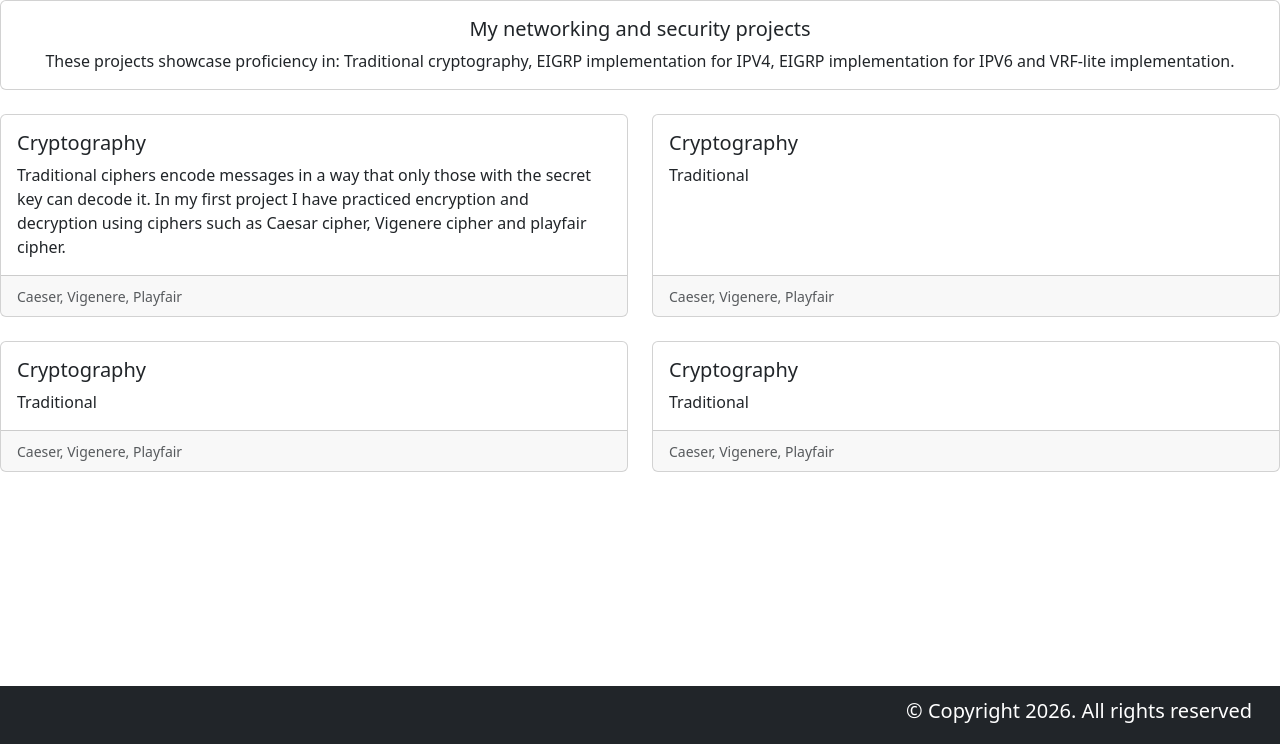
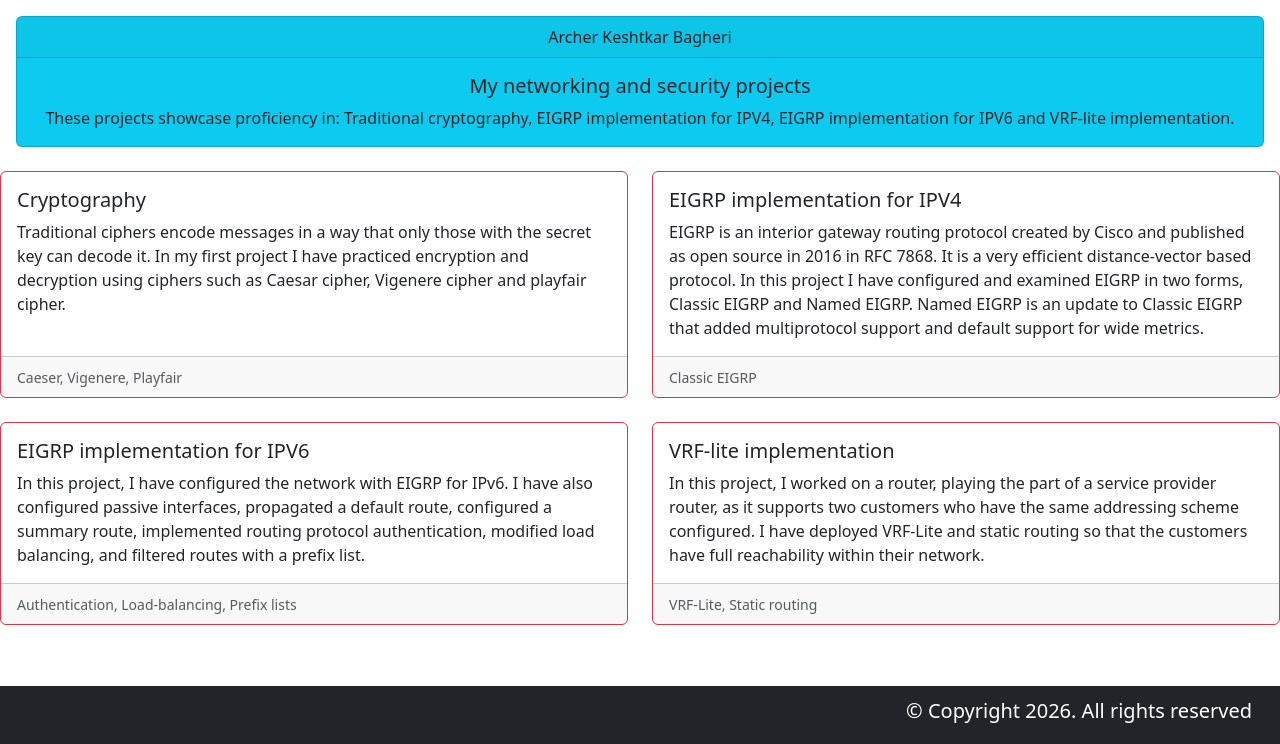
Before and after one commit to BlueJum/AssignmentII, a Node server app: page /projects in a window 1280 px wide. Shown: the part 56-800 px from the top of the page. Run offline with Node 20, Linux system fonts and the light colour scheme; some libraries are stand-ins or nearby versions.

Commit message:
Project page has 4 projects. Fixed structure.

```diff
--- a/routes/index.js
+++ b/routes/index.js
@@ -26,22 +26,22 @@ router.get('/projects', function(req, res, next) {
       description: 'Traditional ciphers encode messages in a way that only those with the secret key can decode it. In my first project I have practiced encryption and decryption using ciphers such as Caesar cipher, Vigenere cipher and playfair cipher.'
     },
     {
-      name: 'Cryptography',
-      icon: 'fa-lock',
-      tag: 'Caeser, Vigenere, Playfair',
-      description: 'Traditional'
+      name: 'EIGRP implementation for IPV4',
+      icon: 'fa-network-wired',
+      tag: 'Classic EIGRP',
+      description: 'EIGRP is an interior gateway routing protocol created by Cisco and published as open source in 2016 in RFC 7868. It is a very efficient distance-vector based protocol. In this project I have configured and examined EIGRP in two forms, Classic EIGRP and Named EIGRP. Named EIGRP is an update to Classic EIGRP that added multiprotocol support and default support for wide metrics.'
     },
     {
-      name: 'Cryptography',
-      icon: 'fa-lock',
-      tag: 'Caeser, Vigenere, Playfair',
-      description: 'Traditional'
+      name: 'EIGRP implementation for IPV6',
+      icon: 'fa-route',
+      tag: 'Authentication, Load-balancing, Prefix lists',
+      description: 'In this project, I have configured the network with EIGRP for IPv6. I have also configured passive interfaces, propagated a default route, configured a summary route, implemented routing protocol authentication, modified load balancing, and filtered routes with a prefix list.'
     },
     {
-      name: 'Cryptography',
-      icon: 'fa-lock',
-      tag: 'Caeser, Vigenere, Playfair',
-      description: 'Traditional'
+      name: 'VRF-lite implementation',
+      icon: 'fa-diagram-project',
+      tag: 'VRF-Lite, Static routing',
+      description: 'In this project, I worked on a router, playing the part of a service provider router, as it supports two customers who have the same addressing scheme configured. I have deployed VRF-Lite and static routing so that the customers have full reachability within their network.'
     },
   ]
   res.render('projects', { title: 'Projects', projects: projects });
--- a/views/about.ejs
+++ b/views/about.ejs
@@ -5,7 +5,7 @@
        Source: Bootstrap 5.0 docs, Cards > Horizontal
        https://getbootstrap.com/docs/5.0/components/card/#horizontal -->
 
-<div class="card mb-4">
+<div class="card bg-info mb-4 mx-3 mt-3">
   <div class="row g-0">
     <div class="col-md-4">
       <img src="/assets/profile.jpg" class="img-fluid rounded-start" alt="Profile photo of Archer Keshtkar Bagheri">
@@ -24,7 +24,7 @@
        Source: Bootstrap 5.0 docs, Cards > Header and footer
        https://getbootstrap.com/docs/5.0/components/card/#header-and-footer -->
 
-<div class="card">
+<div class="card mb-4 mx-3 mt-3">
   <div class="card-header">
     <i class="fa-sold fa-video"></i> Introductory video
   </div>
--- a/views/projects.ejs
+++ b/views/projects.ejs
@@ -1,7 +1,10 @@
 <%- include partials/header.ejs %>
 <%- include partials/main_nav.ejs %>
 
-<div class="card text-center mb-4">
+<div class="card text-center bg-info mb-4 mx-3 mt-3">
+  <div class="card-header">
+   <i class="fa-solid fa-user-secret"></i> Archer Keshtkar Bagheri
+  </div>
   <div class="card-body">
     <h5 class="card-title">My networking and security projects</h5>
     <p class="card-text">These projects showcase proficiency in: Traditional cryptography, EIGRP implementation for IPV4, EIGRP implementation for IPV6 and VRF-lite implementation.</p>
@@ -11,7 +14,7 @@
 <div class="row row-cols-1 row-cols-md-2 g-4">
   <% projects.forEach(function(project) { %>
     <div class="col">
-      <div class="card h-100">
+      <div class="card border-danger h-100">
       <div class="card-body">
         <h5 class="card-title"><i class="fa-solid <%= project.icon %>"></i> <%= project.name %></h5>
         <p class="card-text"><%= project.description %></p>
```
